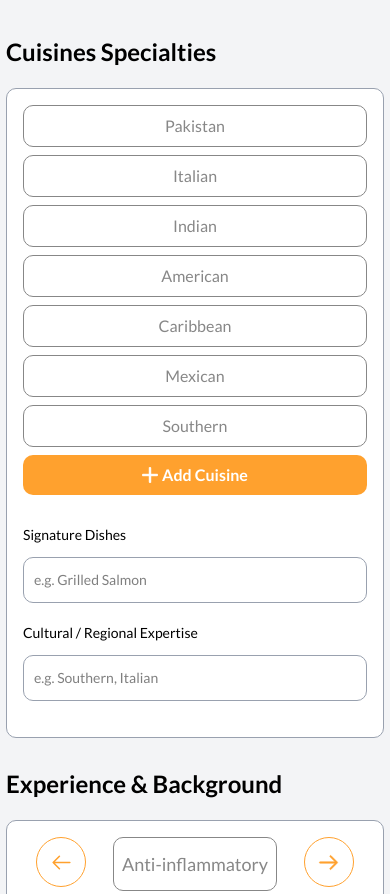
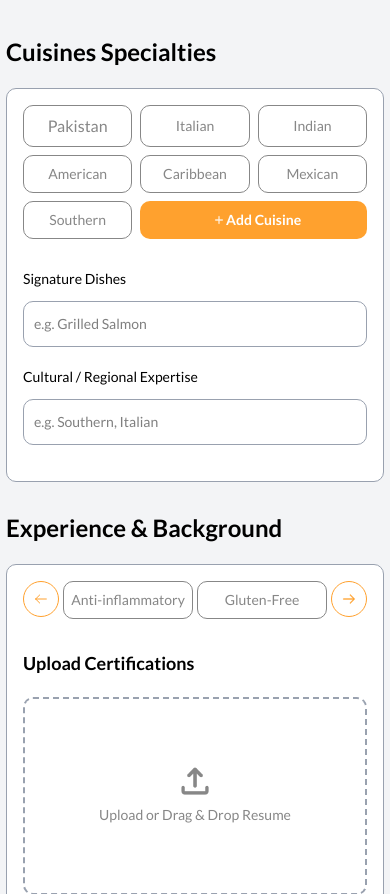
Before and after one commit to huzaifa-ikhlaq/figma-chef-page-2-h, a website: page index.html in a window 390 px wide. Shown: the top 894 px of the page. Drawn offline with Linux system fonts and the light colour scheme; a web font is replaced by a local one.

Commit message:
font size and ui desgin

```diff
--- a/index.html
+++ b/index.html
@@ -20,32 +20,32 @@
         <div class="bg-white border border-gray-400 rounded-r-10 p-4 md:px-7.5 md:pt-15 md:pb:16 lg:pb-19.5">
             <!-- <catagori-of-fodd></catagori-of-fodd> -->
             <div
-                class="grid sm:grid-cols-2 md:grid-cols-4 lg:grid-cols-6 coxl:grid-cols-8 gap-2 2xl:gap-5 coxl:mr-[20vw]">
+                class="grid grid-cols-3 sm:grid-cols-4 lg:grid-cols-6 coxl:grid-cols-8 gap-2 2xl:gap-5 coxl:mr-[20vw]">
                 <!-- <button-1></button-1> -->
                 <button
                     class="text-light-grey flex-grow text-base lg:text-lg xl:text-xl border border-light-grey rounded-r-10 w-full  py-2 3xl:py-4">Pakistan</button>
                 <!-- <button-2></button-2> -->
                 <button
-                    class="text-light-grey  text-base lg:text-lg xl:text-xl border border-light-grey rounded-r-10 w-full  py-2 3xl:py-4">Italian</button>
+                    class="text-light-grey text-sm md:text-base lg:text-lg xl:text-xl border border-light-grey rounded-r-10 w-full  py-2 3xl:py-4">Italian</button>
                 <!-- <button-3></button-3> -->
                 <button
-                    class="text-light-grey  text-base lg:text-lg xl:text-xl border border-light-grey rounded-r-10 w-full  py-2 3xl:py-4">Indian</button>
+                    class="text-light-grey text-sm md:text-base lg:text-lg xl:text-xl border border-light-grey rounded-r-10 w-full  py-2 3xl:py-4">Indian</button>
                 <!-- <button-4></button-4> -->
                 <button
-                    class="text-light-grey  text-base lg:text-lg xl:text-xl border border-light-grey rounded-r-10 w-full  py-2 3xl:py-4">American</button>
+                    class="text-light-grey text-sm md:text-base lg:text-lg xl:text-xl border border-light-grey rounded-r-10 w-full  py-2 3xl:py-4">American</button>
                 <!-- <button-5></button-5> -->
                 <button
-                    class="text-light-grey  text-base lg:text-lg xl:text-xl border border-light-grey rounded-r-10 w-full  py-2 3xl:py-4">Caribbean</button>
+                    class="text-light-grey text-sm md:text-base lg:text-lg xl:text-xl border border-light-grey rounded-r-10 w-full  py-2 3xl:py-4">Caribbean</button>
                 <!-- <button-6></button-6> -->
                 <button
-                    class="text-light-grey  text-base lg:text-lg xl:text-xl border border-light-grey rounded-r-10 w-full  py-2 3xl:py-4">Mexican</button>
+                    class="text-light-grey text-sm md:text-base lg:text-lg xl:text-xl border border-light-grey rounded-r-10 w-full  py-2 3xl:py-4">Mexican</button>
                 <!-- <button-7></button-7> -->
                 <button
-                    class="text-light-grey  text-base lg:text-lg xl:text-xl border border-light-grey rounded-r-10 w-full  py-2 3xl:py-4">Southern</button>
+                    class="text-light-grey text-sm md:text-base lg:text-lg xl:text-xl border border-light-grey rounded-r-10 w-full  py-2 3xl:py-4">Southern</button>
                 <!-- <add-cuisine></add-cuisine> -->
                 <button
-                    class="flex coxl:w-[10vw] items-center justify-center text-white font-semibold  text-base lg:text-lg  bg-primary rounded-r-10 w-full  py-2 3xl:py-4">
-                    <span class="text-lg  font-normal pr-1 max-md:size-5 flex items-center"><img src="img/Vector (8).png" alt=""></span>
+                    class="flex max-sm:col-span-2 coxl:w-[10vw] items-center justify-center text-white font-semibold text-sm md:text-base lg:text-lg  bg-primary rounded-r-10 w-full  py-2 3xl:py-4">
+                    <span class="text-lg font-normal pl-2 sm:pr-1 max-md:size-5 flex items-center"><svg class="size-2.5 shrink-0 sm:size-4.5" xmlns="http://www.w3.org/2000/svg"  viewBox="0 0 24 24"><path fill="#fff" d="M21 13h-8v8h-2v-8H3v-2h8V3h2v8h8z" stroke-width="0.5" stroke="#fff"/></svg></span>
                     <span class="shrink-0">Add Cuisine</span></button>
             </div>
             <!-- <inputs-area></inputs-area>  -->
@@ -71,31 +71,32 @@
     <section>
         <h2 class="text-2xl 3xl:text-3xl font-semibold mt-7.5 mb-5 lg:mt-15 lg:mb-7.5">Experience & Background</h2>
         <div class="bg-white border border-gray-400 rounded-r-10 p-4 md:py-5 md:px-7.5 lg:py-10 2xl:px-15">
-            <div class="flex flex-row justify-around">
-                <div class="rounded-full size-12.5 border border-primary flex justify-center items-center "><svg xmlns="http://www.w3.org/2000/svg" width="25" height="25"
+            <div class="flex flex-row ">
+                  <div class="rounded-full mr-1 sm:mr-2 shrink-0 size-9 md:size-12.5 border border-primary flex justify-center items-center "><svg class="size-4 md:size-6" xmlns="http://www.w3.org/2000/svg"
                         viewBox="0 0 24 24">
                         <path fill="none" stroke="#ffa12e" stroke-linecap="round" stroke-linejoin="round"
                             stroke-width="1.5" d="M20 12H4m0 0l6-6m-6 6l6 6" />
                     </svg></div>
-                   <div class="grid  sm:grid-cols-2 md:grid-cols-3 lg:grid-cols-4 xl:grid-cols-6 coxl:grid-cols-7 gap-5">
+                   <!-- <div class="grid  grid-cols-2 md:grid-cols-3 lg:grid-cols-4 xl:grid-cols-6 coxl:grid-cols-7 gap-2.5  md:gap-5"> -->
+                   <div class="flex  w-full gap-1 sm:gap-2 xl:gap-5">
                        <!-- <button-1></button-1> -->
-                        <button class="border border-light-grey rounded-r-10 text-light-grey py-3 w-full  text-lg 3xl:text-xl xl:text-base px-2">Anti-inflammatory</button>
+                        <button class=" border border-light-grey rounded-r-10 text-light-grey py-2 md:py-3 w-full text-sm md:text-base lg:text-lg 3xl:text-xl xl:text-base   ">Anti-inflammatory</button>
                        <!-- <button-2></button-2> -->
-                        <button class="max-sm:hidden border border-light-grey rounded-r-10 text-light-grey py-3 w-full  text-lg 3xl:text-xl xl:text-base">Vegan / Vegetarian</button>
-                       <!-- <button-1></button-1> -->
-                        <button class=" max-sm:hidden border border-light-grey rounded-r-10 text-light-grey py-3 w-full  text-lg 3xl:text-xl xl:text-base">Gluten-Free</button>
+                        <button class="max-sm:hidden border border-light-grey rounded-r-10 text-light-grey py-2 md:py-3 w-full text-sm md:text-base lg:text-lg 3xl:text-xl xl:text-base">Vegan / Vegetarian</button>
+                       <!-- <button-3></button-3> -->
+                        <button class="  border border-light-grey rounded-r-10 text-light-grey py-2 md:py-3 w-full text-sm md:text-base lg:text-lg 3xl:text-xl xl:text-base max-coxs:hidden ">Gluten-Free</button>
                        <!-- <button-4></button-4> -->
-                        <button class="max-md:hidden border border-light-grey rounded-r-10 text-light-grey py-3 w-full  text-lg 3xl:text-xl xl:text-base">Dairy-Free</button>
+                        <button class="max-lg:hidden border border-light-grey rounded-r-10 text-light-grey py-2 md:py-3 w-full text-sm md:text-base lg:text-lg 3xl:text-xl xl:text-base">Dairy-Free</button>
                        <!-- <button-5></button-5> -->
-                        <button class="max-lg:hidden border border-light-grey rounded-r-10 text-light-grey py-3 w-full  text-lg 3xl:text-xl xl:text-base">Diabetic-Friendly</button>
+                        <button class="max-lg:hidden border border-light-grey rounded-r-10 text-light-grey py-2 md:py-3 w-full text-sm md:text-base lg:text-lg 3xl:text-xl xl:text-base">Diabetic-Friendly</button>
                        <!-- <button-6></button-6> -->
-                        <button class="max-xl:hidden border border-light-grey rounded-r-10 text-light-grey py-3 w-full  text-lg 3xl:text-xl xl:text-base">Paleo / Keto</button>
+                        <button class="max-xl:hidden border border-light-grey rounded-r-10 text-light-grey py-2 md:py-3 w-full text-sm md:text-base lg:text-lg 3xl:text-xl xl:text-base">Paleo / Keto</button>
                        <!-- <button-7></button-7> -->
-                        <button class="max-coxl:hidden border border-light-grey rounded-r-10 text-light-grey py-3 w-full  text-lg 3xl:text-xl xl:text-base">Whole30 / AIP</button>
+                        <button class="max-coxl:hidden border border-light-grey rounded-r-10 text-light-grey py-2 md:py-3 w-full text-sm md:text-base lg:text-lg 3xl:text-xl xl:text-base">Whole30 / AIP</button>
                    </div>
 
 
-                <div class="rounded-full size-12.5 border border-primary flex justify-center items-center "><svg xmlns="http://www.w3.org/2000/svg" width="25" height="25" viewBox="0 0 24 24"><path fill="#ffa12e" fill-rule="evenodd" d="M13.47 5.47a.75.75 0 0 1 1.06 0l6 6a.75.75 0 0 1 0 1.06l-6 6a.75.75 0 1 1-1.06-1.06l4.72-4.72H4a.75.75 0 0 1 0-1.5h14.19l-4.72-4.72a.75.75 0 0 1 0-1.06" clip-rule="evenodd" stroke-width="0.5" stroke="#ffa12e"/></svg>
+                <div class="rounded-full ml-1 sm:ml-2 shrink-0 size-9 md:size-12.5 border border-primary flex justify-center items-center "><svg class="size-4 md:size-6" xmlns="http://www.w3.org/2000/svg" width="25" height="25" viewBox="0 0 24 24"><path fill="#ffa12e" fill-rule="evenodd" d="M13.47 5.47a.75.75 0 0 1 1.06 0l6 6a.75.75 0 0 1 0 1.06l-6 6a.75.75 0 1 1-1.06-1.06l4.72-4.72H4a.75.75 0 0 1 0-1.5h14.19l-4.72-4.72a.75.75 0 0 1 0-1.06" clip-rule="evenodd" stroke-width="0.5" stroke="#ffa12e"/></svg>
                 </div>
             </div>
             <!-- <UPLOAD-CERTIFICATION></UPLOAD-CERTIFICATION> -->
```
Also changed, not shown: src/output.css.
